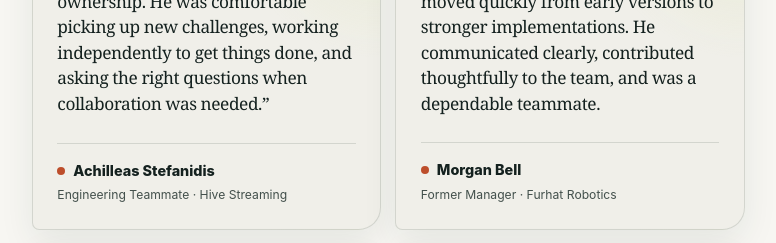
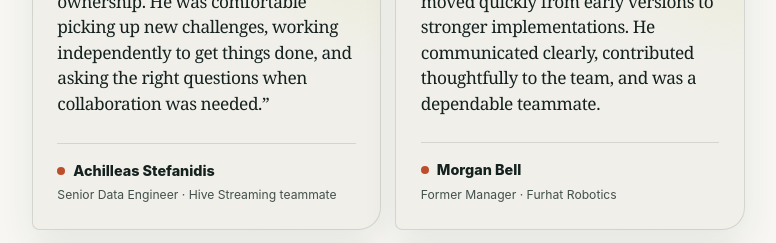
Before and after one commit to mehmood14/portfolio, a React (Vite) app: page /about in a window 1280 px wide. Shown: the part 4604-4847 px from the top of the page, without its empty margins (495-1271 px from the left). Built offline with nearby package versions, Linux system fonts and the light colour scheme; no server answers.

Commit message:
fix: text update

```diff
--- a/src/pages/about/AboutPage.tsx
+++ b/src/pages/about/AboutPage.tsx
@@ -392,7 +392,7 @@ export function AboutPage(): JSX.Element {
 
               <footer>
                 <strong>Achilleas Stefanidis</strong>
-                <span>Engineering Teammate · Hive Streaming</span>
+                <span>Senior Data Engineer · Hive Streaming teammate</span>
               </footer>
             </blockquote>
 
```
